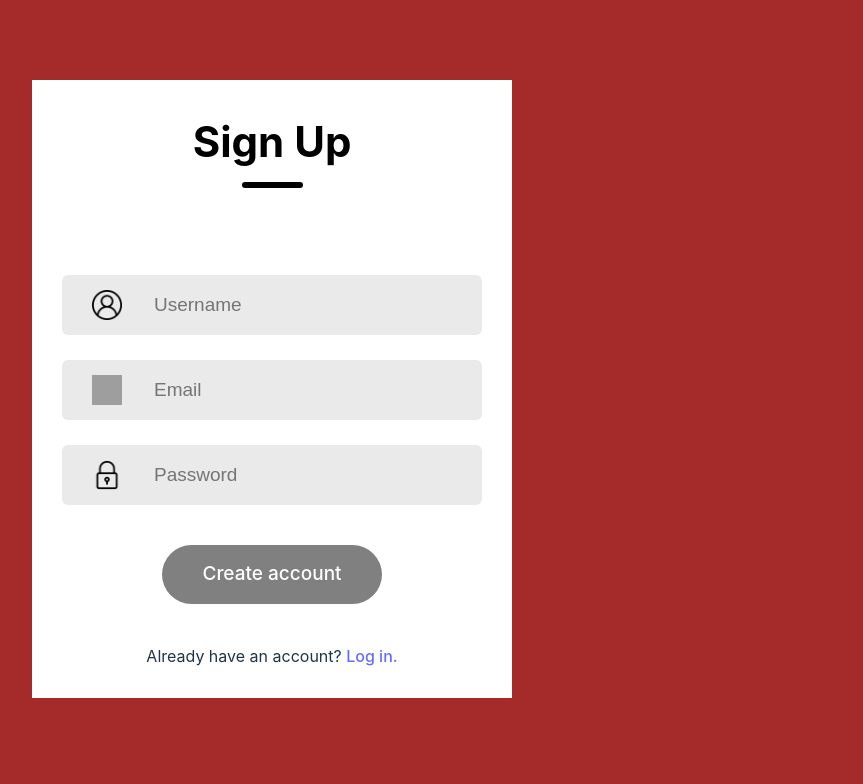
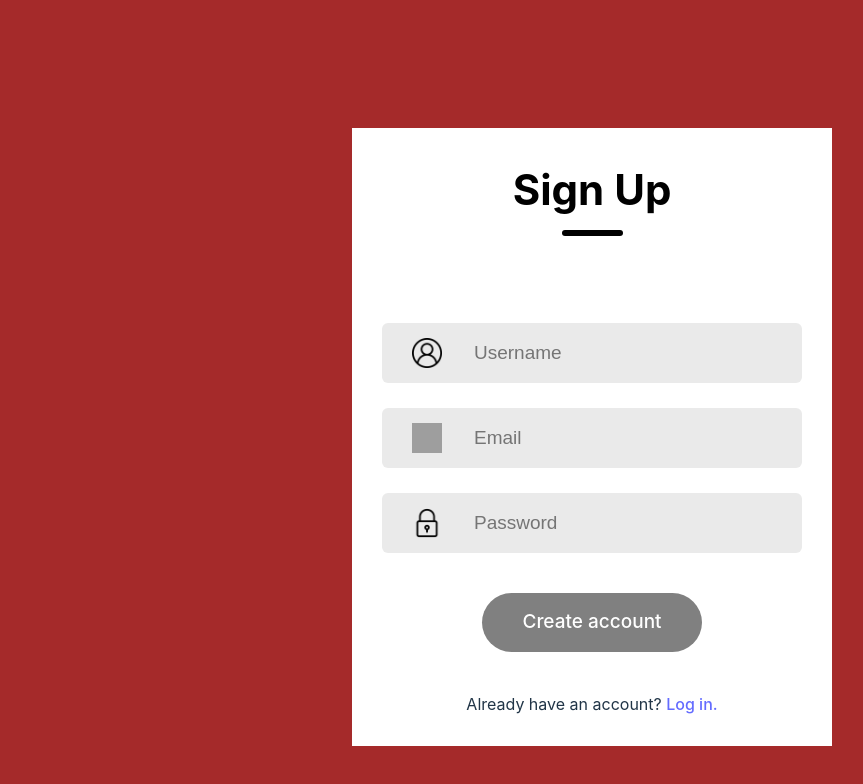
Before and after one commit to SeanChen2/TutorRaccoon, a React (Vite) app in the folder frontend/: page / in a window 1280 px wide. Shown: the top 784 px of the page, without its empty margins (48-911 px from the left). Built offline with nearby package versions, Linux system fonts and the light colour scheme; grey boxes are pictures that could not be loaded.

Commit message:
Fixed floating

```diff
--- a/frontend/src/css/Home.css
+++ b/frontend/src/css/Home.css
@@ -1,10 +1,7 @@
 #root {
   max-width: 1280px;
-  padding: 5rem;
-}
-
-.container {
-  size: 100%;
+  margin: 0 auto;
+  padding: 2rem;
 }
 
 .header {
--- a/frontend/src/css/LoginRegisterPanel.css
+++ b/frontend/src/css/LoginRegisterPanel.css
@@ -7,8 +7,7 @@
     background: white;
     padding-bottom: 30px;
     width: 30rem;
-    /* margin-top: 10%;
-    margin-left: 130%; */
+    margin-top: 20%;
 }
 
 .header {
```
